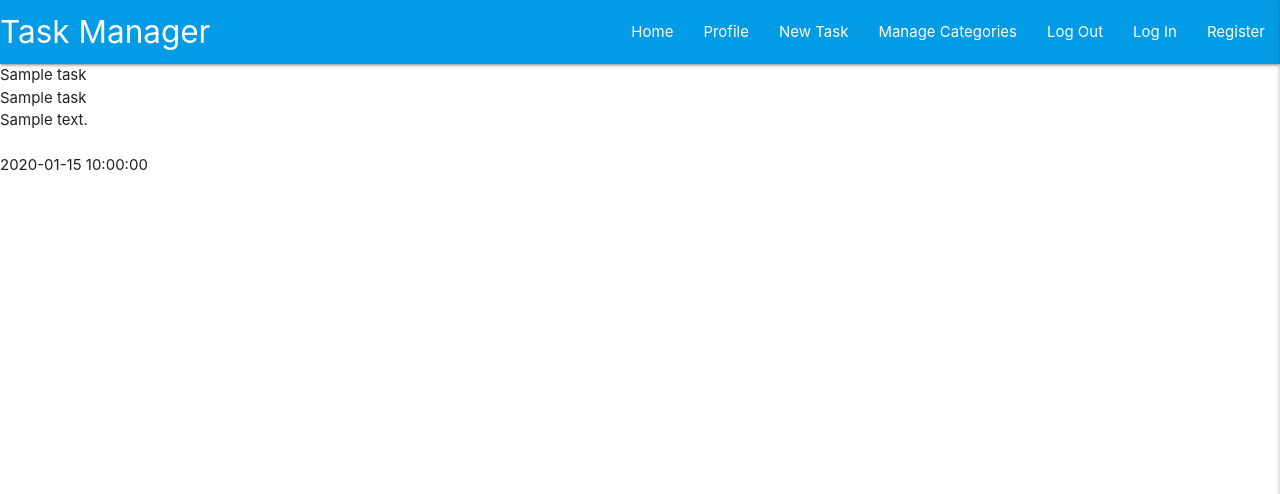
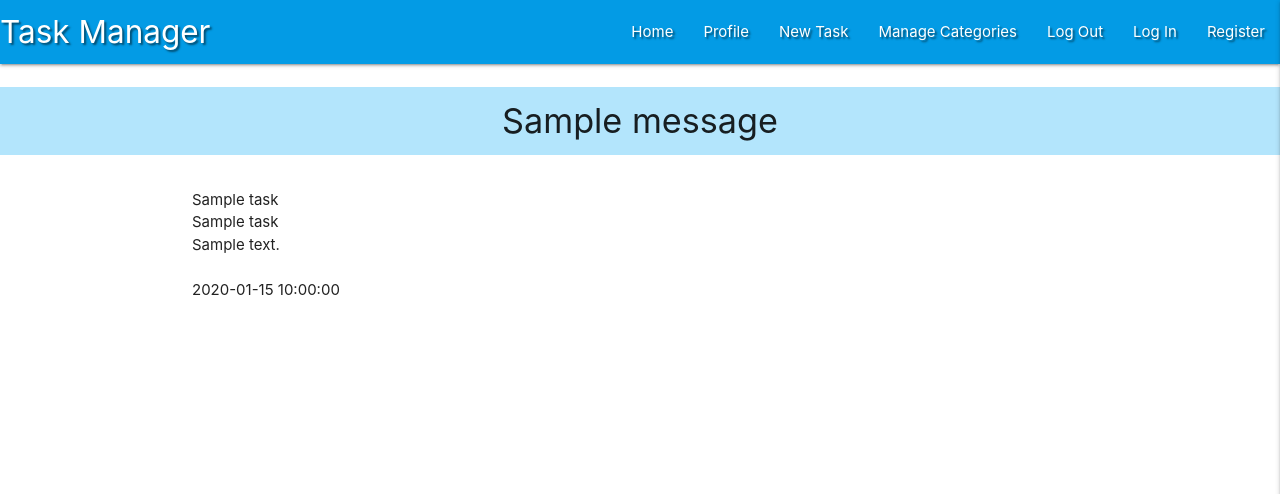
Before and after one commit to Mr-Smyth/flask-task-manager, a Flask app: page / in a window 1280 px wide. Shown: the top 494 px of the page. Run offline with Flask 2, Linux system fonts and the light colour scheme; one stand-in notice (Sample message) is shown; a database or web service that is not in the repository returns one stand-in record (values such as "Sample title"); some libraries are stand-ins or nearby versions.

Commit message:
Display flash messages

```diff
--- a/static/css/style.css
+++ b/static/css/style.css
@@ -0,0 +1,7 @@
+.text-shadow {
+    text-shadow: 2px 2px 2px rgba(0, 0, 0, 0.5)
+}
+
+.flashes h4 {
+    line-height: 2;
+}
--- a/templates/base.html
+++ b/templates/base.html
@@ -32,7 +32,9 @@
       <!-- TOP NAVBAR  -->
       <nav class="nav-extended text-shadow light-blue darken-1">
         <div class="nav-wrapper">
-          <a href="{{ url_for('get_tasks') }}" class="brand-logo">Task Manager</a>
+          <a href="{{ url_for('get_tasks') }}" class="brand-logo"
+            >Task Manager</a
+          >
           <a href="#" data-target="mobile-demo" class="sidenav-trigger right"
             ><i class="fas fa-bars"></i
           ></a>
@@ -50,7 +52,11 @@
 
       <!-- SIDE NAVBAR -->
       <ul class="sidenav" id="mobile-demo">
-      <li><h4 class="center-align light-blue-text text-darken-4">Task Manager</h4></li>
+        <li>
+          <h4 class="center-align light-blue-text text-darken-4">
+            Task Manager
+          </h4>
+        </li>
         <li><a href="{{ url_for('get_tasks') }}">Home</a></li>
         <li><a href="#">Profile</a></li>
         <li><a href="#">New Task</a></li>
@@ -61,7 +67,22 @@
       </ul>
     </header>
 
-    {% block content %} {% endblock %}
+    <section>
+        <!-- FLASH MESSAGES -->
+        {% with messages = get_flashed_messages() %}
+            {% if messages %}
+                {% for message in messages %}
+                    <div class="row flashes">
+                        <h4 class="light-blue lighten-4 center-align">{{ message }}</h4>
+                    </div>
+                {% endfor %}
+            {% endif %}
+        {% endwith %}
+    </section>
+
+    <main class="container">
+      {% block content %} {% endblock %}
+    </main>
 
     <!-- The JQuery Script -->
     <script
```
